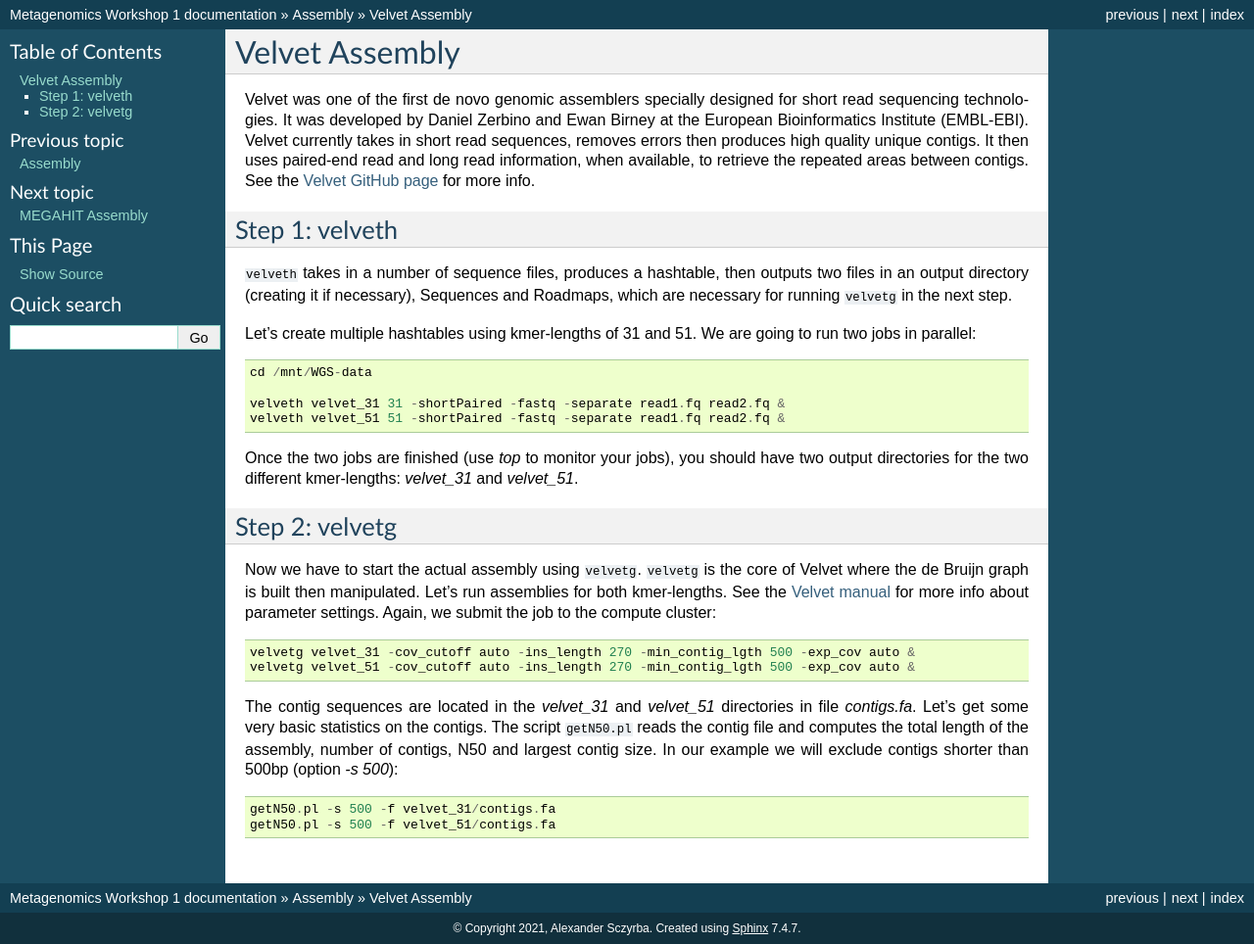
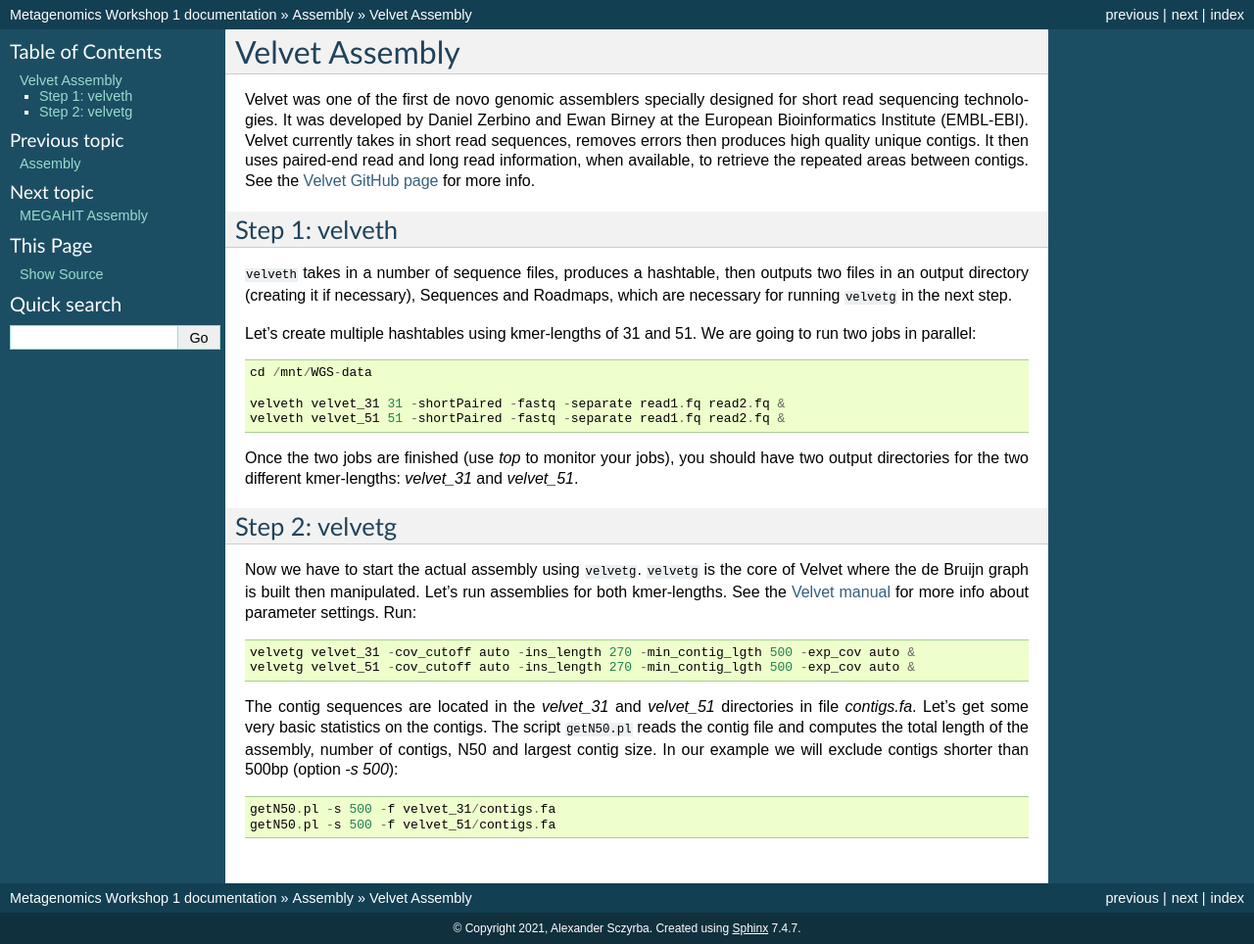
Before and after one commit to metagenomics/metagenomics-workshop, a Sphinx documentation site: the page built from docs/assembly/velvet.rst, in a window 1280 px wide. Shown: the whole page at 98% size. Built offline with Sphinx 7.4.7, drawn with Linux system fonts in a browser that asks for light colours.

Commit message:
Update velvet.rst

```diff
--- a/docs/assembly/velvet.rst
+++ b/docs/assembly/velvet.rst
@@ -36,8 +36,7 @@
 graph is built then manipulated. Let's run assemblies for both
 kmer-lengths. See the `Velvet manual
 <https://github.com/dzerbino/velvet/blob/master/Manual.pdf>`_ for more
-info about parameter settings. Again, we submit the job to the compute
-cluster::
+info about parameter settings. Run::
 
   velvetg velvet_31 -cov_cutoff auto -ins_length 270 -min_contig_lgth 500 -exp_cov auto &
   velvetg velvet_51 -cov_cutoff auto -ins_length 270 -min_contig_lgth 500 -exp_cov auto &
```
